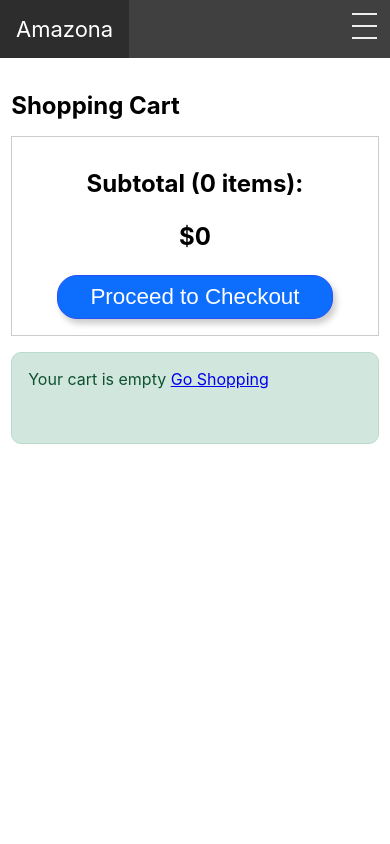
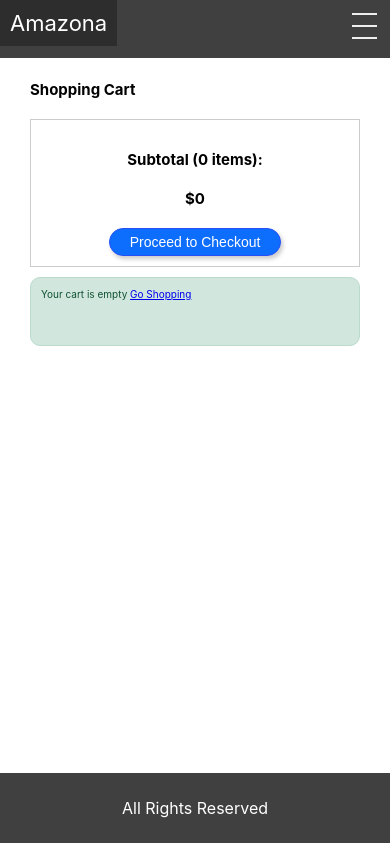
Before and after one commit to Damirbey/Amazona, a React (Create React App) app in the folder frontend/: page /cart in a window 390 px wide. Shown: the top 844 px of the page. Built offline with nearby package versions, Linux system fonts and the light colour scheme.

Commit message:
Created mobile friendly style

```diff
--- a/frontend/src/sass/base/_base.scss
+++ b/frontend/src/sass/base/_base.scss
@@ -3,6 +3,13 @@
 $bp-large: 62.5em; // 1000px
 $bp-medium: 50em; // 800px
 $bp-small: 37.5em; // 600px
+
+html {
+  font-size: 100%;
+  @media only screen and (max-width: $bp-medium) {
+    font-size: 62.5%;
+  }
+}
 
 body {
   margin: 0;
@@ -27,4 +34,7 @@
     )
     [center-end] minmax(3rem, 1fr)
     [full-end];
+  @media only screen and (max-width: $bp-medium) {
+    grid-template-rows: 3rem minmax(88vh, max-content);
+  }
 }
--- a/frontend/src/sass/base/_typography.scss
+++ b/frontend/src/sass/base/_typography.scss
@@ -1,3 +1,4 @@
 .heading-1 {
   font-size: 1.5rem;
+  margin: 2rem 0;
 }
--- a/frontend/src/sass/layouts/_main.scss
+++ b/frontend/src/sass/layouts/_main.scss
@@ -4,8 +4,7 @@
   grid-column: center-start/center-end;
   @media only screen and (max-width: $bp-medium) {
     grid-column: full-start / full-end;
-    margin-top: 1rem;
-    padding: 0.7rem;
+    margin: 2rem;
   }
 }
 .products {
--- a/frontend/src/sass/layouts/_selectedProduct.scss
+++ b/frontend/src/sass/layouts/_selectedProduct.scss
@@ -4,6 +4,7 @@
   align-items: start;
   justify-items: center;
   grid-gap: 1rem;
+  padding: 2rem;
 }
 .product {
   &__image {
--- a/frontend/src/style.css
+++ b/frontend/src/style.css
@@ -1,3 +1,9 @@
+html {
+  font-size: 100%; }
+  @media only screen and (max-width: 50em) {
+    html {
+      font-size: 62.5%; } }
+
 body {
   margin: 0;
   font-family: -apple-system, BlinkMacSystemFont, 'Segoe UI', 'Roboto', 'Oxygen', 'Ubuntu', 'Cantarell', 'Fira Sans', 'Droid Sans', 'Helvetica Neue', sans-serif;
@@ -11,9 +17,13 @@
   display: grid;
   grid-template-rows: 3rem minmax(60rem, max-content) 3rem;
   grid-template-columns: [full-start] minmax(3rem, 1fr) [center-start] repeat(6, [col-start] minmax(min-content, 14rem) [col-end]) [center-end] minmax(3rem, 1fr) [full-end]; }
+  @media only screen and (max-width: 50em) {
+    .App {
+      grid-template-rows: 3rem minmax(88vh, max-content); } }
 
 .heading-1 {
-  font-size: 1.5rem; }
+  font-size: 1.5rem;
+  margin: 2rem 0; }
 
 .header {
   background-color: #404040;
@@ -294,8 +304,7 @@
   @media only screen and (max-width: 50em) {
     main {
       grid-column: full-start / full-end;
-      margin-top: 1rem;
-      padding: 0.7rem; } }
+      margin: 2rem; } }
 
 .products {
   display: grid;
@@ -308,7 +317,8 @@
   grid-template-columns: repeat(auto-fit, minmax(20rem, max-content));
   align-items: start;
   justify-items: center;
-  grid-gap: 1rem; }
+  grid-gap: 1rem;
+  padding: 2rem; }
 
 .product__image {
   max-width: 500px;
```
